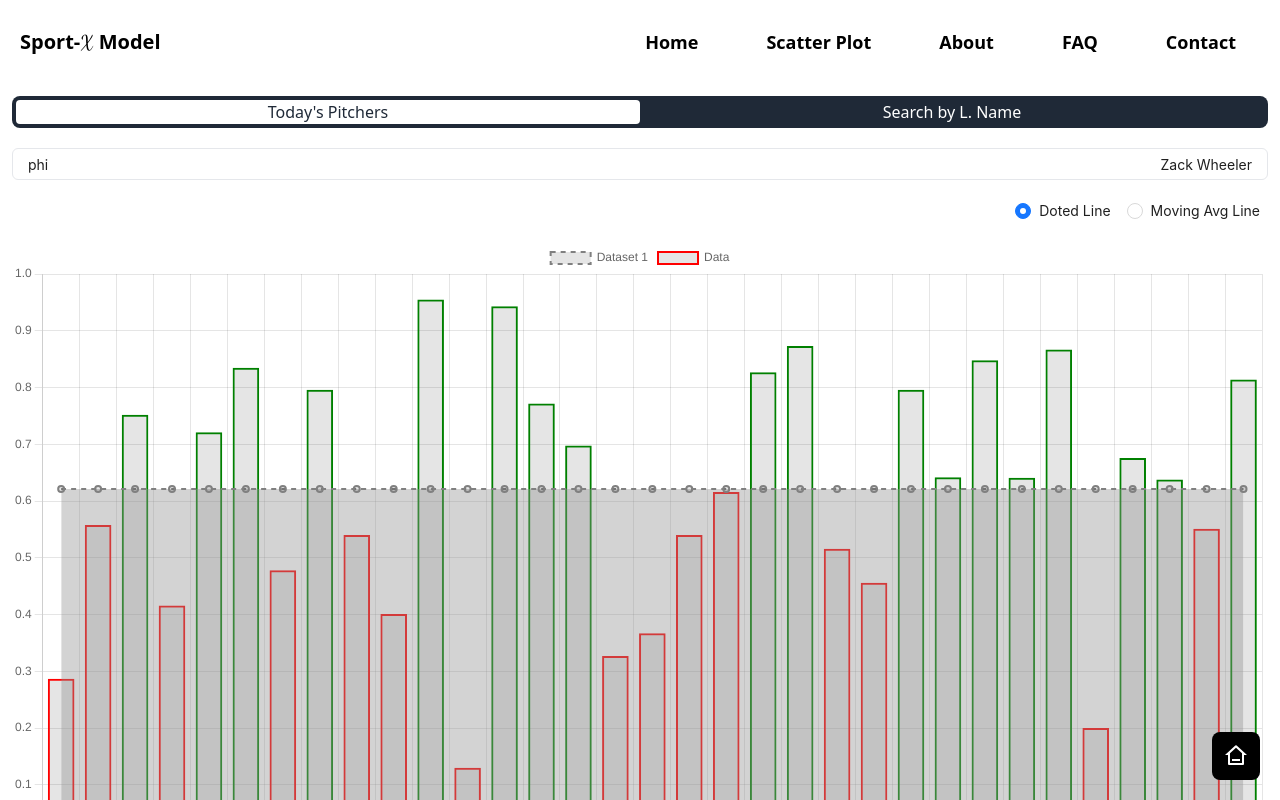
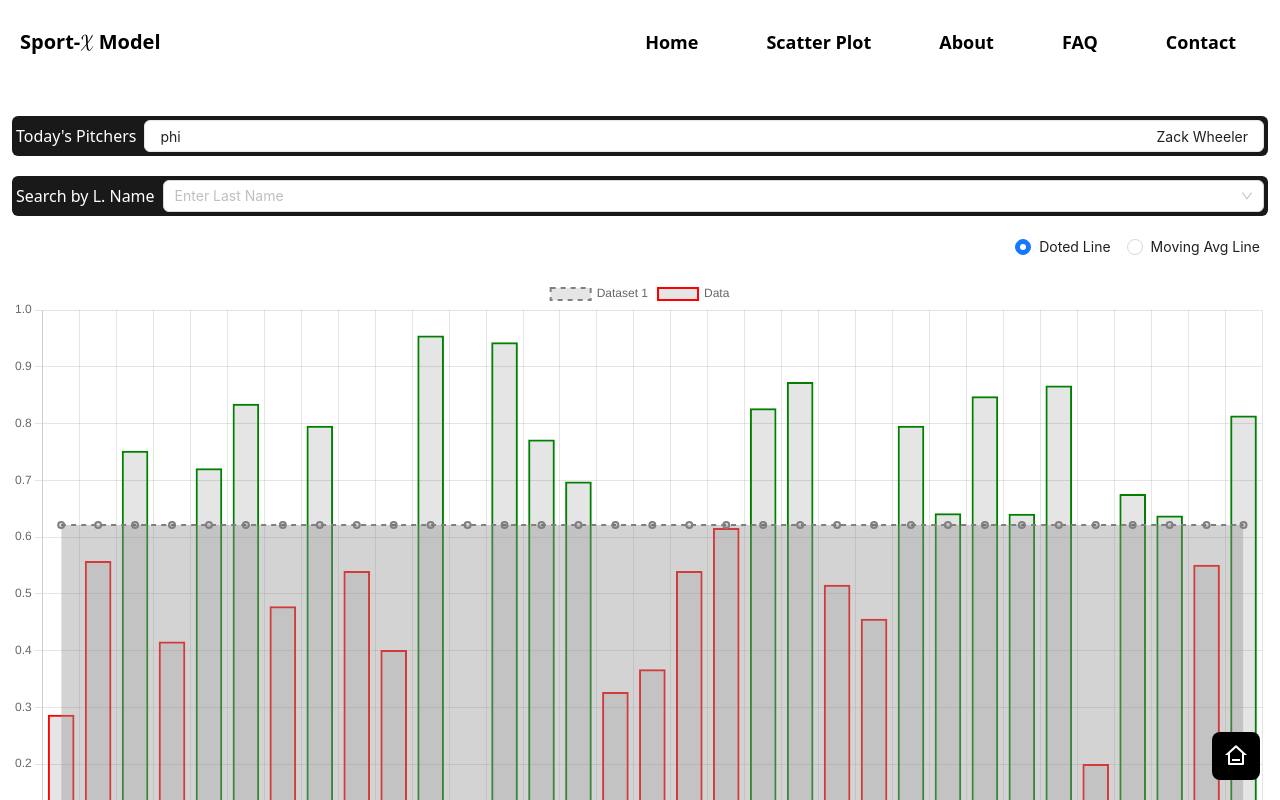
Before and after one commit to faysalewucse/sport-x, a React (Vite) app: page /statistics/652388a4e634eb3a79b53b41 in a window 1280 px wide. Shown: the top 800 px of the page. Built offline with nearby package versions, Linux system fonts and the light colour scheme.

Commit message:
solved revision with design changed

```diff
--- a/src/index.css
+++ b/src/index.css
@@ -5,3 +5,7 @@
 .font-dancing {
   font-family: "Dancing Script", cursive;
 }
+
+.transition-300 {
+  @apply transition-all duration-300;
+}
--- a/src/pages/Home/HomePage.jsx
+++ b/src/pages/Home/HomePage.jsx
@@ -2,10 +2,8 @@ import { Link } from "react-router-dom";
 import Cards from "./Cards";
 import Games from "./Games";
 import { RiMenu3Fill } from "react-icons/ri";
-import { Select } from "antd";
 
 const HomePage = () => {
-
   return (
     <div className="p-3">
       <div>
--- a/src/pages/Statistics.jsx
+++ b/src/pages/Statistics.jsx
@@ -2,7 +2,7 @@ import { RiHome3Line, RiStarFill } from "react-icons/ri";
 import MixedChart from "./Home/MixedChart";
 import { Link, useParams } from "react-router-dom";
 import { filteredGameData, gamesData } from "../data/data";
-import { Button, Dropdown, Radio, Select, Space } from "antd";
+import { Button, Dropdown, Radio, Select } from "antd";
 import { useState } from "react";
 
 const options = filteredGameData.map((game) => {
@@ -37,53 +37,44 @@ const Statistics = () => {
 
   const data = gamesData.find((team) => team._id["$oid"] === id);
 
-
   const [selectedButton, setSelectedButton] = useState(1);
   const onChange = (e) => {
     setSelectedButton(e.target.value);
   };
 
-  const [selected, setSelected] = useState(1);
-
   return (
     <div className="p-3 relative">
-      <div className="flex text-center bg-gray-800 text-white p-1 rounded-lg">
-        <p
-          onClick={() => setSelected(1)}
-          className={`${
-            selected === 1 && "bg-white text-gray-800"
-          } rounded flex-1`}
-        >
-          Today's Pitchers
-        </p>
-        <p
-          onClick={() => setSelected(2)}
-          className={`${
-            selected === 2 && "bg-white text-gray-800"
-          } rounded flex-1`}
-        >
-          Search by L. Name
-        </p>
-      </div>
       <div className="my-5">
-        {selected === 1 ? (
-          <Dropdown menu={{ items: options }} trigger={["click"]}>
-              <Button type="border border-gray-200" className="flex justify-between" style={{ width: "100%" }}>
-                <p>{data.team}</p>
-                <p>{data.sp_name}</p>
-              </Button>
+        <div className="flex items-center rounded-md gap-2 mb-5 bg-black/90 text-white p-1">
+          <p className="w-fit">Today&apos;s Pitchers</p>
+          <Dropdown
+            className="flex-1"
+            menu={{ items: options }}
+            trigger={["click"]}
+          >
+            <Button
+              type="btn"
+              className="border border-gray-200 bg-white flex justify-between"
+              style={{ width: "100%" }}
+            >
+              <p>{data.team}</p>
+              <p>{data.sp_name}</p>
+            </Button>
           </Dropdown>
-        ) : (
+        </div>
+
+        <div className="flex items-center rounded-md gap-2 mb-5 bg-black/90 text-white p-1">
+          <p className="">Search by L. Name</p>
           <Select
             showSearch
             placeholder="Enter Last Name"
             optionFilterProp="children"
             onChange={onSearchSelect}
-            className="w-full"
+            className="flex-1"
             filterOption={filterOption}
             options={options}
           />
-        )}
+        </div>
       </div>
 
       <div className="flex justify-end mb-5">
```
